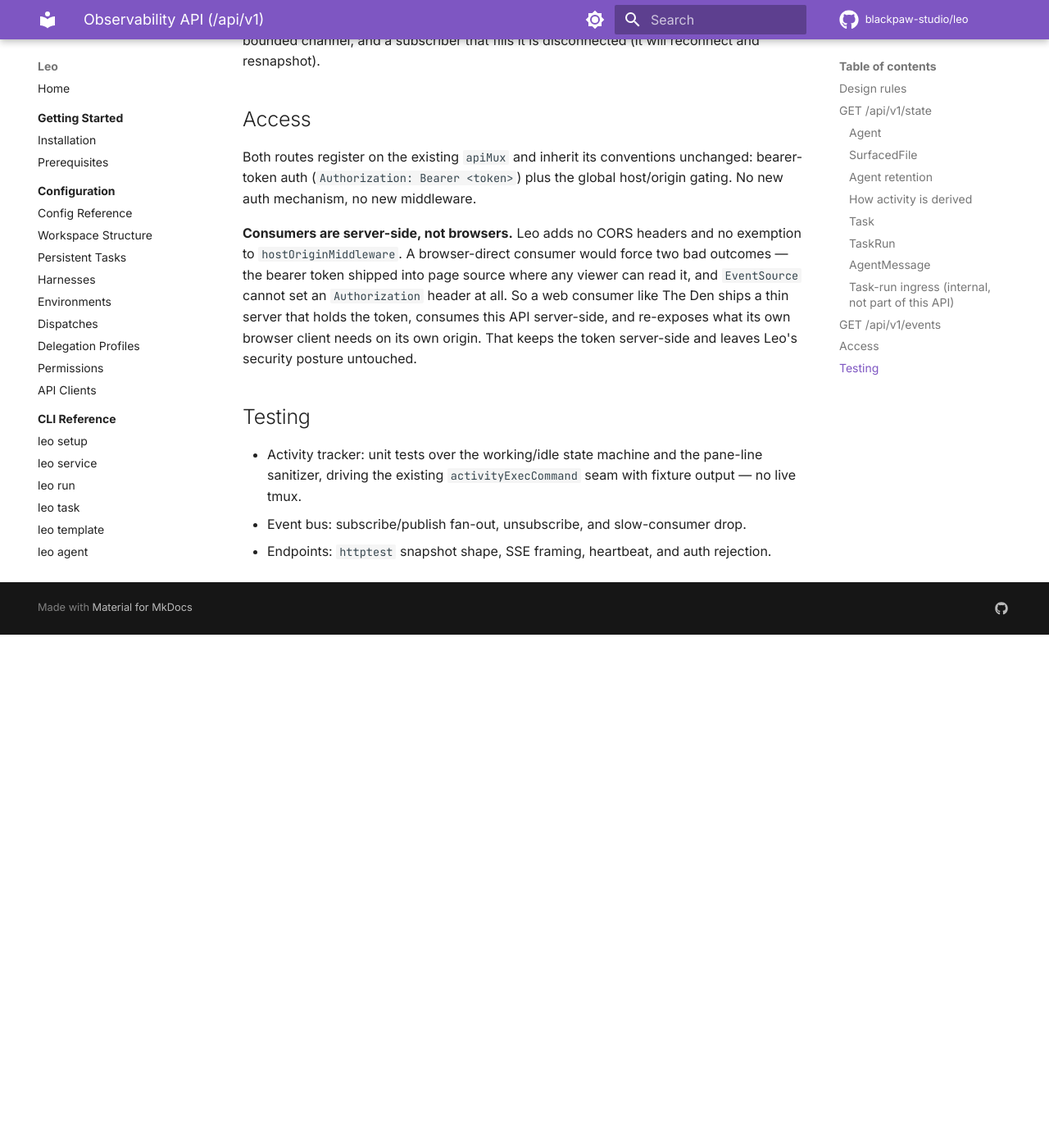
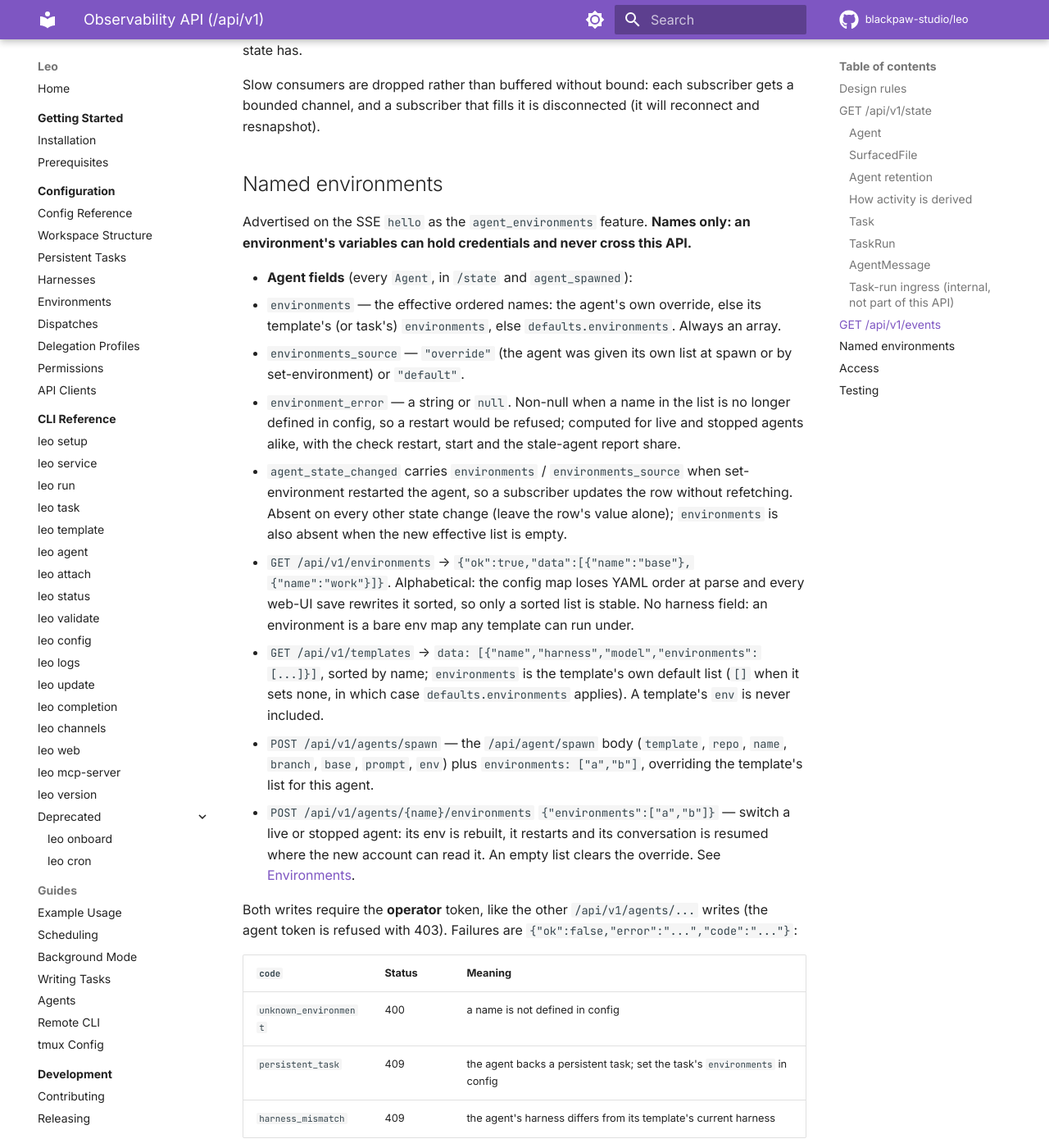
Before and after one commit to blackpaw-studio/leo, an MkDocs documentation site: the page built from docs/specs/2026-07-31-observability-api.md, in a window 1280 px wide and 1400 px high, scrolled down 8393 px. Shown: the whole window at 82% size. Built offline with MkDocs 1.6.1 and Material for MkDocs 9.7.7, drawn with Linux system fonts in a browser that asks for light colours; comment, search, counter and statistics services are not loaded; before the commit the page ends 9167 px from its top, so only the background shows below that; some of the changed text lies outside the part shown.

Commit message:
docs: document the /api/v1 named-environments surface

```diff
--- a/docs/specs/2026-07-31-observability-api.md
+++ b/docs/specs/2026-07-31-observability-api.md
@@ -97,6 +97,8 @@ envelope.
     Escape it before rendering, never parse it or branch on its contents, and handle it
     being absent or garbage.
 - `model` / `harness` — resolved values after the defaults→template→agent cascade.
+- `environments`, `environments_source`, `environment_error` — advertised by the
+  `agent_environments` feature; see [Named environments](#named-environments) below.
 - `surfaced_files` — files this agent pushed to the user's attention with the
   `leo_surface_file` MCP tool, oldest first, at most 20 (older ones are dropped). Omitted
   when empty. Each entry is exactly the `file_surfaced` event body (see SurfacedFile
@@ -284,7 +286,7 @@ Event types:
 |---|---|
 | `hello` | `version`, `server_time` |
 | `agent_spawned` | full `Agent` object |
-| `agent_state_changed` | `agent`, `status`, `restarts`, `wake_on_message` |
+| `agent_state_changed` | `agent`, `status`, `restarts`, `wake_on_message`; plus `environments`, `environments_source` when the agent's environments just changed |
 | `agent_activity` | `agent`, `activity`, `current_action` |
 | `agent_stopped` | `agent`, `wake_on_message` |
 | `task_run_started` | `TaskRun` |
@@ -338,6 +340,49 @@ Slow consumers are dropped rather than buffered without bound: each subscriber g
 bounded channel, and a subscriber that fills it is disconnected (it will reconnect and
 resnapshot).
 
+## Named environments
+
+Advertised on the SSE `hello` as the `agent_environments` feature. **Names only: an
+environment's variables can hold credentials and never cross this API.**
+
+- **Agent fields** (every `Agent`, in `/state` and `agent_spawned`):
+  - `environments` — the effective ordered names: the agent's own override, else its
+    template's (or task's) `environments`, else `defaults.environments`. Always an array.
+  - `environments_source` — `"override"` (the agent was given its own list at spawn or by
+    set-environment) or `"default"`.
+  - `environment_error` — a string or `null`. Non-null when a name in the list is no longer
+    defined in config, so a restart would be refused; computed for live and stopped agents
+    alike, with the check restart, start and the stale-agent report share.
+- `agent_state_changed` carries `environments` / `environments_source` when set-environment
+  restarted the agent, so a subscriber updates the row without refetching. Absent on every
+  other state change (leave the row's value alone); `environments` is also absent when the
+  new effective list is empty.
+- `GET /api/v1/environments` → `{"ok":true,"data":[{"name":"base"},{"name":"work"}]}`.
+  Alphabetical: the config map loses YAML order at parse and every web-UI save rewrites it
+  sorted, so only a sorted list is stable. No harness field: an environment is a bare env map
+  any template can run under.
+- `GET /api/v1/templates` → `data: [{"name","harness","model","environments":[...]}]`, sorted
+  by name; `environments` is the template's own default list (`[]` when it sets none, in
+  which case `defaults.environments` applies). A template's `env` is never included.
+- `POST /api/v1/agents/spawn` — the `/api/agent/spawn` body (`template`, `repo`, `name`,
+  `branch`, `base`, `prompt`, `env`) plus `environments: ["a","b"]`, overriding the template's
+  list for this agent.
+- `POST /api/v1/agents/{name}/environments` `{"environments":["a","b"]}` — switch a live or
+  stopped agent: its env is rebuilt, it restarts and its conversation is resumed where the
+  new account can read it. An empty list clears the override. See
+  [Environments](../configuration/environments.md#set-environment).
+
+Both writes require the **operator** token, like the other `/api/v1/agents/...` writes (the
+agent token is refused with 403). Failures are `{"ok":false,"error":"...","code":"..."}`:
+
+| `code` | Status | Meaning |
+|---|---|---|
+| `unknown_environment` | 400 | a name is not defined in config |
+| `persistent_task` | 409 | the agent backs a persistent task; set the task's `environments` in config |
+| `harness_mismatch` | 409 | the agent's harness differs from its template's current harness |
+
+Other failures (unknown agent 404, malformed body 400, internal 500) carry no `code`.
+
 ## Access
 
 Both routes register on the existing `apiMux` and inherit its conventions unchanged:
```
Also changed, not shown: docs/configuration/environments.md (+1 -0 lines).
